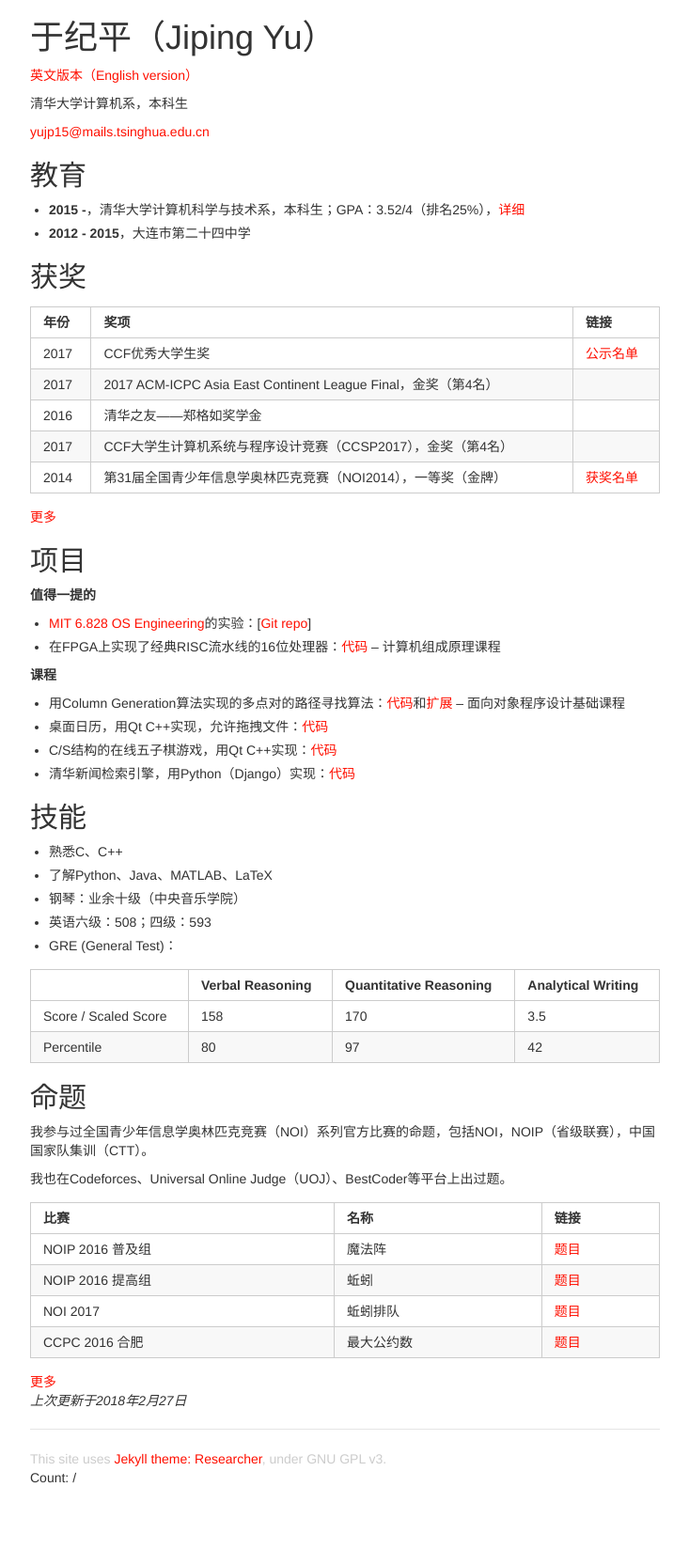
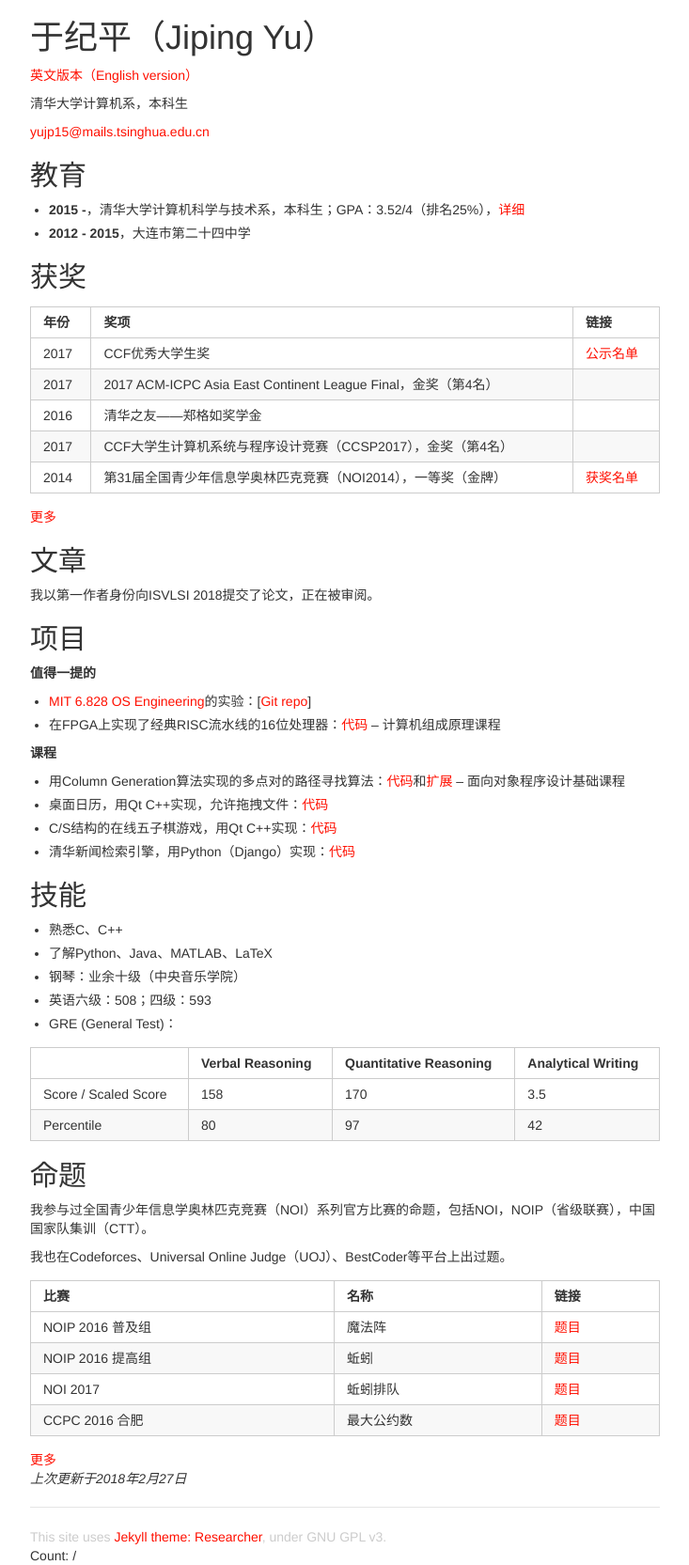
Before and after one commit to ufozgg/ruizhe, a Jekyll site: the page built from zh/index.html, in a window 1280 px wide. Shown: the whole page at 94% size, without its empty margins (273-1006 px from the left). Built offline with Jekyll 4.4.1, drawn with Linux system fonts in a browser that asks for light colours; comment, search, counter and statistics services are not loaded; before the commit the page ends 1582 px from its top, so only the background shows below that.

Commit message:
add publications

```diff
--- a/en/index.html
+++ b/en/index.html
@@ -112,6 +112,10 @@ $(document).ready(function(){
 </script>
 <a id="award">More</a>
 <a id="award" hidden="true">Less</a>
+
+<h2 id="publications">Publications</h2>
+
+<p>I have submitted to ISVLSI 2018 as 1st author, and it is being reviewed currently.</p>
 
 <h2 id="projects">Projects</h2>
 
--- a/zh/index.html
+++ b/zh/index.html
@@ -112,6 +112,10 @@ $(document).ready(function(){
 </script>
 <a id="award">更多</a>
 <a id="award" hidden="true">折叠</a>
+
+<h2 id="文章">文章</h2>
+
+<p>我以第一作者身份向ISVLSI 2018提交了论文，正在被审阅。</p>
 
 <h2 id="项目">项目</h2>
 
```
